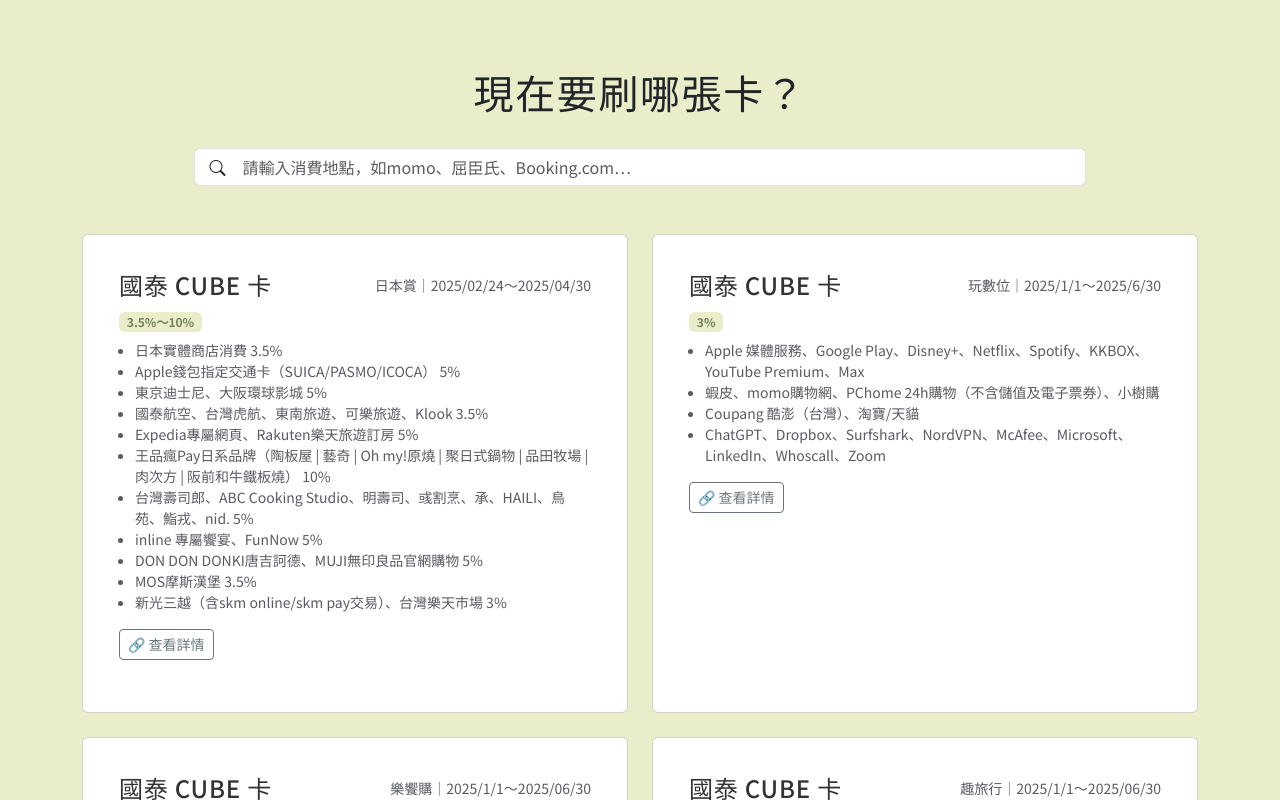
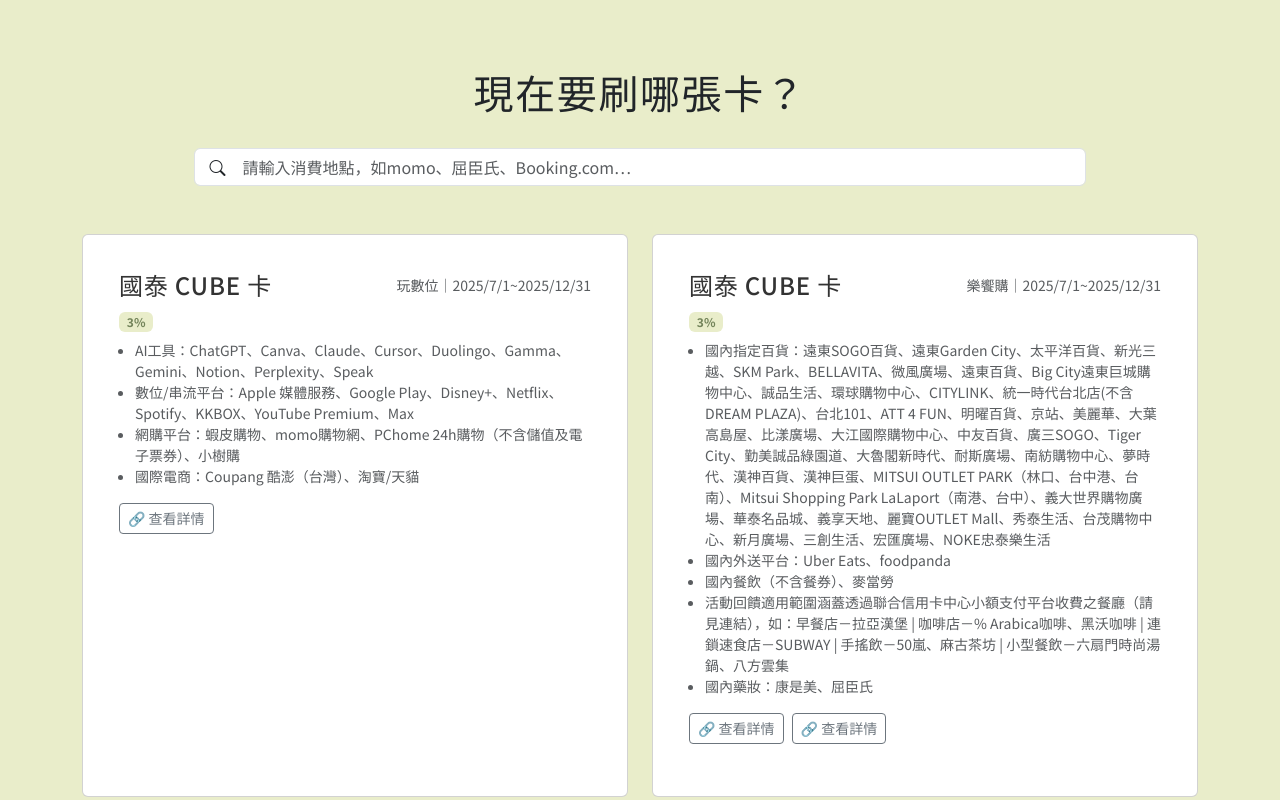
Before and after one commit to tingliiiii/credit-card-reward, a Vue app: page / in a window 1280 px wide. Shown: the top 800 px of the page. Built offline with nearby package versions, Linux system fonts and the light colour scheme.

Commit message:
新增台新Richart卡

```diff
--- a/package.json
+++ b/package.json
@@ -12,7 +12,8 @@
   "dependencies": {
     "bootstrap": "^5.3.5",
     "bootstrap-icons": "^1.11.3",
-    "vue": "^3.5.13"
+    "vue": "^3.5.13",
+    "vue-router": "^4.5.1"
   },
   "devDependencies": {
     "@types/vue": "^1.0.31",
--- a/src/App.vue
+++ b/src/App.vue
@@ -10,7 +10,7 @@
     </header>
 
     <div v-if="Object.keys(groupedCampaigns).length === 0" class="text-center mt-5">
-      <p>找不到 <strong>{{ searchQuery }}</strong> 有回饋的信用卡，要不要試試看LINE Pay、街口支付？</p>
+      <p>找不到 <strong>{{ searchQuery }}</strong> 有回饋的信用卡，要不要試試看LINE Pay、餐飲？</p>
     </div>
 
     <div v-else>
@@ -31,11 +31,6 @@
                 <ul class="small text-body-secondary ps-3 mb-2">
                   <li v-for="detail in campaign.details" :key="detail" v-html="highlightText(detail)"></li>
                 </ul>
-                <!-- <p>
-                  <span v-for="(rate, index) in campaign.rewardRates" :key="index" v-html="highlightText(rate)"
-                    class="text-success d-block fw-bold"></span>
-                </p>
-                <p v-for="detail in campaign.details" :key="detail" v-html="highlightText(detail)"></p> -->
                 <p>
                   <a v-for="(link, index) in campaign.link" :key="index" :href="link" target="_blank"
                     class="btn btn-sm btn-outline-secondary mt-2 me-2">
@@ -50,10 +45,10 @@
     </div>
     <footer class="footer text-center mt-5 bg-light">
       <p class="fs-3 fw-bold">謹慎理財 信用至上</p>
-      <p>最後更新 2025年4月14日 © 2025 Tingli 保留所有權利</p>
+      <p>最後更新 2025年8月7日 © 2025 Tingli</p>
       <p>
         <a href="https://line.me/ti/p/wS8xxwAxjG" class="text-decoration-none text-body">線上客服</a>｜
-        <span href="/privacy-policy">服務專線 0973-033525（付費電話）</span>
+        <span href="/privacy-policy">服務專線 0973-033525</span>
       </p>
     </footer>
   </div>
--- a/src/assets/campaigns.json
+++ b/src/assets/campaigns.json
@@ -1,40 +1,16 @@
 [
-    {
-        "campaignName": "日本賞",
-        "rewardRates": [
-            "3.5%～10%"
-        ],
-        "period": "2025/02/24～2025/04/30",
-        "card": "國泰 CUBE 卡",
-        "details": [
-            "日本實體商店消費 3.5%",
-            "Apple錢包指定交通卡（SUICA/PASMO/ICOCA） 5%",
-            "東京迪士尼、大阪環球影城 5%",
-            "國泰航空、台灣虎航、東南旅遊、可樂旅遊、Klook 3.5%",
-            "Expedia專屬網頁、Rakuten樂天旅遊訂房 5%",
-            "王品瘋Pay日系品牌（陶板屋 | 藝奇 | Oh my!原燒 | 聚日式鍋物 | 品田牧場 | 肉次方 | 阪前和牛鐵板燒） 10%",
-            "台灣壽司郎、ABC Cooking Studio、明壽司、彧割烹、承、HAILI、鳥苑、鮨戎、nid. 5%",
-            "inline 專屬饗宴、FunNow 5%",
-            "DON DON DONKI唐吉訶德、MUJI無印良品官網購物 5%",
-            "MOS摩斯漢堡 3.5%",
-            "新光三越（含skm online/skm pay交易）、台灣樂天市場 3%"
-        ],
-        "link": [
-            "https://www.cathaybk.com.tw/cathaybk/personal/product/credit-card/cards/cube-list/"
-        ]
-    },
     {
         "campaignName": "玩數位",
         "rewardRates": [
             "3%"
         ],
-        "period": "2025/1/1～2025/6/30",
+        "period": "2025/7/1~2025/12/31",
         "card": "國泰 CUBE 卡",
         "details": [
-            "Apple 媒體服務、Google Play、Disney+、Netflix、Spotify、KKBOX、YouTube Premium、Max",
-            "蝦皮、momo購物網、PChome 24h購物（不含儲值及電子票券）、小樹購",
-            "Coupang 酷澎（台灣）、淘寶/天貓",
-            "ChatGPT、Dropbox、Surfshark、NordVPN、McAfee、Microsoft、LinkedIn、Whoscall、Zoom"
+            "AI工具：ChatGPT、Canva、Claude、Cursor、Duolingo、Gamma、Gemini、Notion、Perplexity、Speak",
+            "數位/串流平台：Apple 媒體服務、Google Play、Disney+、Netflix、Spotify、KKBOX、YouTube Premium、Max",
+            "網購平台：蝦皮購物、momo購物網、PChome 24h購物（不含儲值及電子票券）、小樹購",
+            "國際電商：Coupang 酷澎（台灣）、淘寶/天貓"
         ],
         "link": [
             "https://www.cathaybk.com.tw/cathaybk/personal/product/credit-card/cards/cube-list/"
@@ -45,14 +21,14 @@
         "rewardRates": [
             "3%"
         ],
-        "period": "2025/1/1～2025/06/30",
+        "period": "2025/7/1~2025/12/31",
         "card": "國泰 CUBE 卡",
         "details": [
-            "遠東SOGO百貨、遠東Garden City、太平洋百貨、新光三越、SKM Park、BELLAVITA、微風廣場、遠東百貨、Big City遠東巨城購物中心、誠品生活、環球購物中心、CITYLINK、統一時代、台北101、ATT 4 FUN、明曜百貨、京站、美麗華、大葉高島屋、比漾廣場、大江國際購物中心、中友百貨、廣三SOGO、Tiger City、勤美誠品綠園道、大魯閣新時代、耐斯廣場、南紡購物中心、夢時代、漢神百貨、漢神巨蛋、MITSUI OUTLET PARK（林口、台中港、台南）、Mitsui Shopping Park LaLaport（南港、台中）、義大世界購物廣場、華泰名品城、義享天地、麗寶OUTLET Mall、秀泰生活、台茂購物中心、新月廣場、三創生活、宏匯廣場、NOKE忠泰樂生活",
-            "Uber Eats、foodpanda",
+            "國內指定百貨：遠東SOGO百貨、遠東Garden City、太平洋百貨、新光三越、SKM Park、BELLAVITA、微風廣場、遠東百貨、Big City遠東巨城購物中心、誠品生活、環球購物中心、CITYLINK、統一時代台北店(不含DREAM PLAZA)、台北101、ATT 4 FUN、明曜百貨、京站、美麗華、大葉高島屋、比漾廣場、大江國際購物中心、中友百貨、廣三SOGO、Tiger City、勤美誠品綠園道、大魯閣新時代、耐斯廣場、南紡購物中心、夢時代、漢神百貨、漢神巨蛋、MITSUI OUTLET PARK（林口、台中港、台南）、Mitsui Shopping Park LaLaport（南港、台中）、義大世界購物廣場、華泰名品城、義享天地、麗寶OUTLET Mall、秀泰生活、台茂購物中心、新月廣場、三創生活、宏匯廣場、NOKE忠泰樂生活",
+            "國內外送平台：Uber Eats、foodpanda",
             "國內餐飲（不含餐券）、麥當勞",
             "活動回饋適用範圍涵蓋透過聯合信用卡中心小額支付平台收費之餐廳（請見連結），如：早餐店－拉亞漢堡 | 咖啡店－% Arabica咖啡、黑沃咖啡 | 連鎖速食店－SUBWAY | 手搖飲－50嵐、麻古茶坊 | 小型餐飲－六扇門時尚湯鍋、八方雲集",
-            "康是美、屈臣氏"
+            "國內藥妝：康是美、屈臣氏"
         ],
         "link": [
             "https://www.nccc.com.tw/wps/wcm/connect/zh/home/BusinessOperations/CardBusiness/MicroPayment",
@@ -64,7 +40,7 @@
         "rewardRates": [
             "3%"
         ],
-        "period": "2025/1/1～2025/06/30",
+        "period": "2025/7/1~2025/12/31",
         "card": "國泰 CUBE 卡",
         "details": [
             "海外實體消費（含國外餐飲、飯店到店付款等）",
@@ -74,7 +50,7 @@
             "中華航空、長榮航空、星宇航空、台灣虎航、國泰航空、樂桃航空、阿聯酋航空、酷航、捷星航空、日本航空、ANA全日空、亞洲航空、聯合航空、新加坡航空、越捷航空、大韓航空、達美航空、土耳其航空、卡達航空、法國航空",
             "國內飯店住宿",
             "星野集團、全球迪士尼飯店、東橫INN",
-            "KKday、Agoda、Klook、Airbnb、Hotels.com、Expedia、Booking.com、Trip.com、AsiaYo",
+            "KKday、Agoda、Klook、Airbnb、Booking.com、Trip.com",
             "ezTravel易遊網、雄獅旅遊、可樂旅遊、東南旅遊、五福旅遊、燦星旅遊、山富旅遊、長汎假期、鳳凰旅行社、Ezfly易飛網、理想旅遊、永利旅行社、三賀旅行社"
         ],
         "link": [
@@ -86,12 +62,12 @@
         "rewardRates": [
             "3%"
         ],
-        "period": "2025/1/1～2025/06/30",
+        "period": "2025/7/1~2025/12/31",
         "card": "國泰 CUBE 卡",
         "details": [
-            "家樂福、LOPIA台灣、全聯福利中心",
+            "家樂福、LOPIA台灣、全聯福利中心（不含大全聯）",
             "台灣中油直營站",
-            "7-ELEVEN實體門市、全家便利商店",
+            "7-ELEVEN（7-11）實體門市、全家便利商店",
             "IKEA宜家家居"
         ],
         "link": [
@@ -103,10 +79,11 @@
         "rewardRates": [
             "2%"
         ],
-        "period": "2025/1/1～2025/06/30",
+        "period": "2025/7/1~2025/12/31",
         "card": "國泰 CUBE 卡",
         "details": [
-            "持CUBE卡綁定三大國際行動支付（Apple Pay/Google Pay/Samsung Pay擇一），即可切換至「來支付」權益方案，享CUBE卡綁定LINE Pay消費2%小樹點（信用卡），適用通路依LINE Pay公告為準"
+            "「來支付」權益切換條件：當日完成CUBE卡綁定三大國際行動支付(Apple Pay/Google Pay/Samsung Pay擇一)，次日上午08:00後方可切換至「來支付」權益",
+            "2%小樹點(信用卡)回饋：切換至「來支付」權益，使用CUBE卡綁定LINE Pay消費享2%小樹點(信用卡)回饋，適用通路依LINE Pay公告為準"
         ],
         "link": [
             "https://www.cathaybk.com.tw/cathaybk/personal/product/credit-card/cards/cube-list/"
@@ -310,87 +287,6 @@
         ]
     },
     {
-        "campaignName": "月月領券",
-        "rewardRates": [
-            "6%～10%"
-        ],
-        "period": "2025/3/1~2025/5/31",
-        "card": "台新@GoGo卡",
-        "details": [
-            "新光三越skm pay綁定@GoGo卡消費最高享10%（上限2000點）",
-            "「全聯福利中心、全家便利商店、7-ELEVEN」實體門市消費最高享6% （2025/4/1起開放「全聯儲值、兩大超商繳稅費交易（例: 繳牌照稅、水電費等）」適用6%加碼回饋）（上限2000點）",
-            "Uber Eats、foodpanda消費最高享6%（上限200點）",
-            "蝦皮、momo、PChome、酷澎、Yahoo、Amazon、東森、博客來、Richart Mart 加碼3%（上限500點）",
-            "中油直營加油消費最高享6%（上限200點）"
-        ],
-        "link": [
-            "https://www.taishinbank.com.tw/TSB/personal/credit/intro/overview/future/dfbf6db8-ab97-11ee-be9b-0050568c09e3"
-        ]
-    },
-    {
-        "campaignName": "天天刷",
-        "rewardRates": [
-            "3.3%（每期帳單上限10,000點）"
-        ],
-        "period": "2025/1/2～2025/6/30",
-        "card": "台新太陽玫瑰卡",
-        "details": [
-            "超商量販：7-11 及全家（限使用台新Pay綁定支付）、家樂福",
-            "通勤交通：高鐵、台鐵、台灣大車隊、Yoxi、Uber",
-            "停車租車：嘟嘟房、Autopass（車麻吉）、城市車旅、ViViPark、iRent、和運租車、格上租車"
-        ],
-        "link": [
-            "https://mkp.taishinbank.com.tw/s/2025/TSRoseApolloCard2503/index.html"
-        ]
-    },
-    {
-        "campaignName": "好響刷",
-        "rewardRates": [
-            "3.3%（每期帳單上限10,000點）"
-        ],
-        "period": "2025/1/2～2025/6/30",
-        "card": "台新太陽玫瑰卡",
-        "details": [
-            "全台餐飲（不含餐券）",
-            "外送平台：Uber Eats、Foodpanda",
-            "展演購票：拓元售票、KKTIX、年代售票、寬宏售票、OPENTIX兩廳院文化生活",
-            "加油充電：中油直營、台亞直營、全國加油、源點 EVOASIS、華城電能 EVALUE",
-            "指定樂園：義大遊樂世界、麗寶樂園、六福村主題遊樂園、劍湖山世界主題遊樂園、九族文化村、X-Park、國立海洋生物博物館、遠雄海洋公園、大魯閣、小人國主題樂園",
-            "指定飯店：晶華集團、煙波飯店、老爺酒店集團、福華集團、台灣萬豪國際集團旗下飯店、漢來飯店事業群、台北君悅、高雄洲際酒店、礁溪寒沐"
-        ],
-        "link": [
-            "https://mkp.taishinbank.com.tw/s/2025/TSRoseApolloCard2503/index.html"
-        ]
-    },
-    {
-        "campaignName": "大筆刷",
-        "rewardRates": [
-            "3.3%（每期帳單上限10,000點）"
-        ],
-        "period": "2025/1/2～2025/6/30",
-        "card": "台新太陽玫瑰卡",
-        "details": [
-            "指定百貨：新光三越、遠東 SOGO、廣三SOGO、遠東百貨、微風、台北101、遠東巨城、南紡購物中心、漢神百貨、漢神巨蛋、誠品生活",
-            "指定Outlet：MITSUI OUTLET PARK（林口、台中港、台南）、Mitsui Shopping Park LaLaport（南港、台中，2025/4/1起）、華泰名品城、SKM Park Outlets",
-            "訂房旅行：雄獅旅遊、易遊網、Agoda、Booking.com"
-        ],
-        "link": [
-            "https://mkp.taishinbank.com.tw/s/2025/TSRoseApolloCard2503/index.html"
-        ]
-    },
-    {
-        "campaignName": "海外刷",
-        "rewardRates": [
-            "3.3%（每期帳單上限10,000點）"
-        ],
-        "period": "2025/1/2～2025/6/30",
-        "card": "台新太陽玫瑰卡",
-        "details": [
-            "日本、韓國、美國、英國、愛爾蘭、法國、摩納哥、德國、荷蘭、比利時、盧森堡、瑞士、列支敦士登、芬蘭、挪威、瑞典、冰島、丹麥、奧地利、匈牙利、捷克、斯洛伐克、斯洛維尼亞、西班牙、葡萄牙、義大利、克羅埃西亞、希臘、賽普勒斯、馬爾他、保加利亞、羅馬尼亞、塞爾維亞、波蘭、白俄羅斯、烏克蘭、立陶宛、拉脫維亞、愛沙尼亞"
-        ],
-        "link": ["https://mkp.taishinbank.com.tw/s/2025/TSRoseApolloCard2503/index.html"]
-    },
-    {
         "campaignName": "精選航旅",
         "rewardRates": [
             "一般消費 0.3%（無上限）",
@@ -415,6 +311,129 @@
             "海外消費：指交易幣別為外幣，或交易國別非台灣"
         ],
         "link": ["https://www.taishinbank.com.tw/TSB/personal/credit/intro/overview/future/89cd913a-8172-11ef-b432-0050568c09e3"]
+    },
+    {
+        "campaignName": "數趣刷",
+        "rewardRates": [
+            "3.3%（無上限）"
+        ],
+        "period": "2025/9/1 - 2025/12/31",
+        "card": "台新Richart卡",
+        "details": [
+            "網購平台：蝦皮｜momo｜酷澎(Coupang)｜PChome｜Yahoo｜Amazon｜東森｜博客來｜Richart Mart",
+            "線上課程：Hahow｜PressPlay｜Amazing Talker｜Udemy｜Kobo｜Readmoo",
+            "時尚品味：UNIQLO｜GU｜ZARA｜NET｜lativ｜GAP"
+        ],
+        "link": ["https://mkp.taishinbank.com.tw/TsCms/marketing/expose/WM_20250702104010396/index.html"]
+    },
+    {
+        "campaignName": "玩旅刷",
+        "rewardRates": [
+            "3.3%（無上限）"
+        ],
+        "period": "2025/9/1 - 2025/12/31",
+        "card": "台新Richart卡",
+        "details": [
+            "海外消費（含線上及實體）",
+            "航空公司：華航｜長榮｜星宇｜虎航｜國泰航空｜華信｜立榮",
+            "訂房旅行：Klook｜Agoda｜Booking.com｜Trip.com｜Airbnb｜Hotels.com｜Expedia｜雄獅旅遊｜易遊網｜東南旅遊"
+        ],
+        "link": ["https://mkp.taishinbank.com.tw/TsCms/marketing/expose/WM_20250702104010396/index.html"]
+    },
+    {
+        "campaignName": "天天刷",
+        "rewardRates": [
+            "3.3%（無上限）"
+        ],
+        "period": "2025/9/1 - 2025/12/31",
+        "card": "台新Richart卡",
+        "details": [
+            "超商量販：7-11及全家(限使用台新Pay綁定支付)｜家樂福｜大買家",
+            "通勤交通：台鐵｜高鐵｜台灣大車隊｜Yoxi｜Uber",
+            "停車租車：嘟嘟房｜Autopass(車麻吉)｜城市車旅｜ViViPark｜USPACE｜UDRIVE｜iRent｜和運租車｜格上租車"
+        ],
+        "link": [
+            "https://mkp.taishinbank.com.tw/TsCms/marketing/expose/WM_20250702104010396/index.html"
+        ]
+    },
+    {
+        "campaignName": "大筆刷",
+        "rewardRates": [
+            "3.3%（無上限）"
+        ],
+        "period": "2025/9/1 - 2025/12/31",
+        "card": "台新Richart卡",
+        "details": [
+            "指定百貨：新光三越｜遠東SOGO｜廣三SOGO遠東百貨｜微風｜台北101｜遠東巨城南紡購物中心｜漢神百貨｜漢神巨蛋｜誠品生活",
+            "指定Outlet：MITSUI OUTLET PARK (林口、台中港、台南)｜Mitsui Shopping Park LaLaport(南港、台中)｜華泰名品城｜SKM Park Outlets",
+            "居家裝修：IKEA｜特力屋｜HOLA｜宜得利｜瑪黑家居"
+        ],
+        "link": [
+            "https://mkp.taishinbank.com.tw/TsCms/marketing/expose/WM_20250702104010396/index.html"
+        ]
+    },
+    {
+        "campaignName": "好饗刷",
+        "rewardRates": [
+            "3.3%（無上限）"
+        ],
+        "period": "2025/9/1 - 2025/12/31",
+        "card": "台新Richart卡",
+        "details": [
+            "全臺餐飲（不含餐券）",
+            "展演購票：拓元售票｜KKTIX｜年代售票｜寬宏售票｜OPENTIX兩廳院文化生活",
+            "指定樂園 義大遊樂世界｜麗寶樂園｜六福村主題遊樂園｜九族文化村｜劍湖山世界主題遊樂園｜X-Park｜國立海洋生物博物館｜遠雄海洋公園大魯閣｜小人國主題樂園",
+            "外送平台：Uber Eats｜Foodpanda",
+            "指定飯店（不含餐券、住宿券等票券，適用加碼飯店詳注意事項）：晶華國際酒店集團｜台灣萬豪國際集團旗下飯店｜煙波飯店｜老爺酒店集團｜福華集團｜漢來飯店事業群｜台北君悅酒店｜高雄洲際酒店｜礁溪寒沐",
+            "加油充電：中油直營｜台亞直營｜全國加油｜源點EVOASIS｜華城電能EVALUE"
+        ],
+        "link": [
+            "https://mkp.taishinbank.com.tw/TsCms/marketing/expose/WM_20250702104010396/index.html"
+        ]
+    },
+    {
+        "campaignName": "假日刷",
+        "rewardRates": [
+            "2%（無上限）"
+        ],
+        "period": "2025/9/1 - 2025/12/31",
+        "card": "台新Richart卡",
+        "details": [
+            "國內節假日不限通路消費享 2% (含LINE Pay及街口支付)"
+        ],
+        "link": [
+            "https://mkp.taishinbank.com.tw/TsCms/marketing/expose/WM_20250702104010396/index.html"
+        ]
+    },
+    {
+        "campaignName": "Pay著刷",
+        "rewardRates": [
+            "3.8%（無上限）"
+        ],
+        "period": "2025/9/1 - 2025/12/31",
+        "card": "台新Richart卡",
+        "details": [
+            "綁定台新Pay享11萬家通路3.8%：如新光三越、四大超商、IKEA、路易莎咖啡、台灣大車隊等，詳見台新Pay官網"
+        ],
+        "link": [
+            "https://mkp.taishinbank.com.tw/s/2022/taishinpay/cooperation-scan_pay.html",
+            "https://mkp.taishinbank.com.tw/TsCms/marketing/expose/WM_20250702104010396/index.html"
+        ]
+    },
+    {
+        "campaignName": "保費免切換",
+        "rewardRates": [
+            "1.3%（無上限）"
+        ],
+        "period": "2025/9/1 - 2025/12/31",
+        "card": "台新Richart卡",
+        "details": [
+            "刷適用「切換刷平台方案」之卡別繳保費，一次付清享1.3%台新Point(信用卡)回饋",
+            "免登錄，以上回饋皆不含國外保險交易、躉繳保費、投資型保費、彈性繳保費、單筆消費分期0利率之交易"
+        ],
+        "link": [
+            "https://mkp.taishinbank.com.tw/TsCms/marketing/expose/WM_20250702104010396/index.html"
+        ]
     }
 
 ]
--- a/src/main.ts
+++ b/src/main.ts
@@ -4,5 +4,6 @@
 import 'bootstrap-icons/font/bootstrap-icons.css'
 import './style.css'
 import App from './App.vue'
+import router from './router'
 
-createApp(App).mount('#app')
+createApp(App).use(router).mount('#app')
```
Also changed, not shown: src/router/index.ts (added, +22 -0 lines), 1 other file (tests, documents, lock files or other folders).
